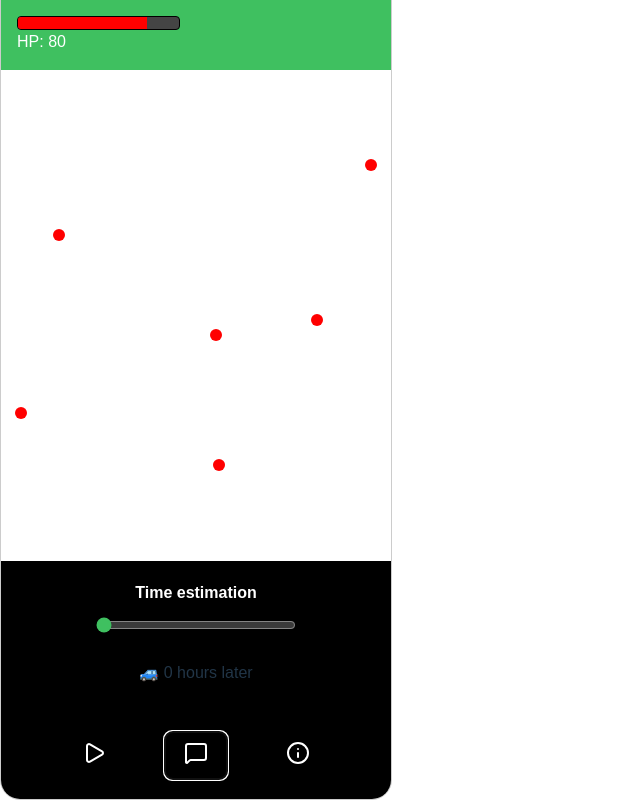
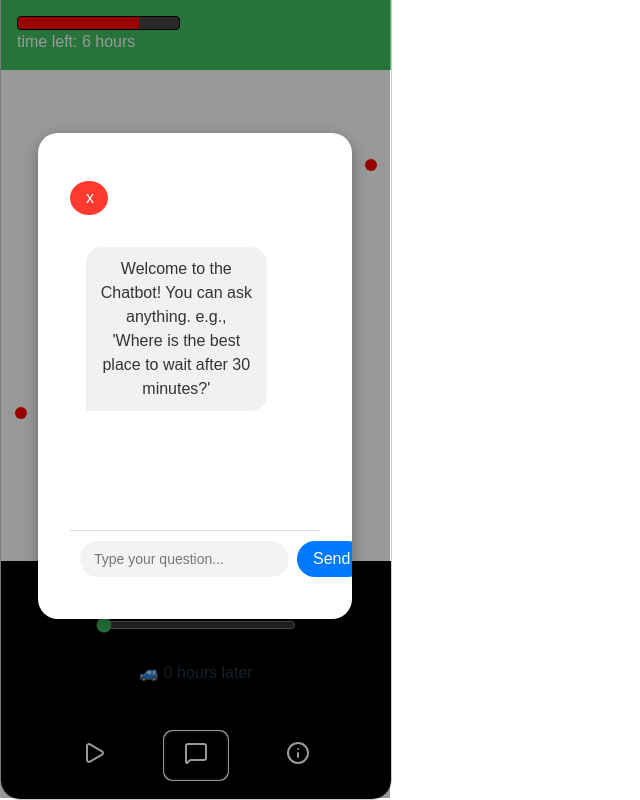
Before and after one commit to seoeunwon/restandquest, a React (Vite) app: page /main in a window 1280 px wide. Both pictures are taken after a click on the button 196 px from the left and 801 px from the top of the page. Shown: the part 46-846 px from the top of the page, without its empty margins (0-640 px from the left). Built offline with nearby package versions, Linux system fonts and the light colour scheme; the HTML template or start-up script is replaced by a standard one.

Commit message:
add features_chat + popup

```diff
--- /dev/null
+++ b/src/pages/chatbot.css
@@ -0,0 +1,85 @@
+.popup-content {
+  background: #ffffff;
+  width: 50%;
+  height: 50%;
+  max-width: 350px;
+  max-height: 500px;
+  border-radius: 20px;
+  display: flex;
+  flex-direction: column;
+  overflow: hidden;
+}
+
+.chat-messages {
+  flex: 1;
+  padding: 16px;
+  overflow-y: auto;
+  display: flex;
+  flex-direction: column;
+  gap: 10px;
+}
+
+.user-msg {
+  align-self: flex-end;
+  background: #0078ff;
+  color: white;
+  padding: 10px 14px;
+  border-radius: 16px 16px 0 16px;
+  max-width: 70%;
+}
+
+.bot-msg {
+  align-self: flex-start;
+  background: #f1f1f1;
+  color: #333;
+  padding: 10px 14px;
+  border-radius: 16px 16px 16px 0;
+  max-width: 70%;
+}
+
+.popup-content input {
+  flex: 1;
+  border: none;
+  padding: 10px 14px;
+  border-radius: 20px;
+  background: #f3f3f3;
+  outline: none;
+  font-size: 14px;
+}
+
+.popup-content > div:last-of-type {
+  display: flex;
+  padding: 10px;
+  gap: 8px;
+  background: #fff;
+  border-top: 1px solid #ddd;
+}
+
+.popup-content button {
+  border: none;
+  cursor: pointer;
+  transition: 0.2s ease;
+}
+
+/* Send 버튼 */
+.popup-content button:not(.popup-close) {
+  background: #0078ff;
+  color: white;
+  padding: 8px 16px;
+  border-radius: 20px;
+  font-weight: 500;
+}
+.popup-content button:not(.popup-close):hover {
+  background: #0060cc;
+}
+
+/* Close 버튼 */
+.popup-close {
+  width: 15%;
+  background: #ff3b30;
+  color: white;
+  border-radius: 50%;
+}
+.popup-close:hover {
+  background: #d9342b;
+}
--- /dev/null
+++ b/src/pages/chatbot.tsx
@@ -0,0 +1,55 @@
+import React, { useState, useEffect } from "react";
+import "./chatbot.css";
+
+type ChatPopupProps = {
+  onClose: () => void;
+};
+
+const ChatPopup: React.FC<ChatPopupProps> = ({ onClose }) => {
+  const [input, setInput] = useState("");
+  const [messages, setMessages] = useState<string[]>([]);
+
+  useEffect(() => {
+    setMessages([
+      "Bot: Welcome to the Chatbot! You can ask anything. e.g., 'Where is the best place to wait after 30 minutes?'",
+    ]);
+  }, []);
+
+  const handleSend = () => {
+    if (!input) return;
+    setMessages([...messages, `You: ${input}`, `Bot: work in progress...`]);
+    setInput("");
+  };
+
+  return (
+    <div className="popup-overlay" onClick={onClose}>
+      <div className="popup-content" onClick={(e) => e.stopPropagation()}>
+        <button className="popup-close" onClick={onClose}>
+          x
+        </button>
+        <div className="chat-messages">
+          {messages.map((msg, idx) => {
+            const isUser = msg.startsWith("You:");
+            return (
+              <p key={idx} className={isUser ? "user-msg" : "bot-msg"}>
+                {msg.replace("You: ", "").replace("Bot: ", "")}
+              </p>
+            );
+          })}
+        </div>
+
+        <div>
+          <input
+            type="text"
+            value={input}
+            onChange={(e) => setInput(e.target.value)}
+            placeholder="Type your question..."
+          />
+          <button onClick={handleSend}>Send</button>
+        </div>
+      </div>
+    </div>
+  );
+};
+
+export default ChatPopup;
--- a/src/pages/mainpage.css
+++ b/src/pages/mainpage.css
@@ -65,7 +65,7 @@
   font-family: "Uber Move", sans-serif;
   font-weight: bold;
 }
-.hp-bar-game {
+.time-bar-game {
   position: relative;
   width: 45%;
   height: 12px;
@@ -76,12 +76,12 @@
   overflow: hidden;
 }
 
-.hp-fill {
+.time-fill {
   height: 100%;
   background-color: #f00;
 }
 
-.hp-text {
+.time-text {
   font-family: "Uber Move", sans-serif;
 }
 
--- a/src/pages/mainpage.tsx
+++ b/src/pages/mainpage.tsx
@@ -2,18 +2,21 @@ import React, { useState } from "react";
 import { Play, Info, MessageSquare } from "lucide-react";
 import "./mainpage.css";
 import { locations } from "../jsonfile/locations";
+import Popup from "./popup";
+import ChatPopup from "./chatbot";
 
 function App() {
   const [selectedCity, setSelectedCity] = useState("City 1");
   const [sliderValue, setSliderValue] = useState(0.0);
-  const [hp, setHp] = useState(80);
-  const maxHp = 100;
+  const [showPopup, setShowPopup] = useState(false);
+  const [showChatbot, setShowChatbot] = useState(false);
+  const [time, setTime] = useState(6);
+  const maxTime = 8;
 
   const mapWidth = 350;
   const mapHeight = 300;
   const selectedCityNumber = parseInt(selectedCity.split(" ")[1]);
 
-  // 지도 좌표 변환
   const minLat = Math.min(...locations.map((l) => l.latitude));
   const maxLat = Math.max(...locations.map((l) => l.latitude));
   const minLng = Math.min(...locations.map((l) => l.longitude));
@@ -25,10 +28,16 @@ function App() {
     return { x, y };
   };
 
-  const handleInfoClick = () => {};
+  const handleInfoClick = () => {
+    setShowPopup(true);
+  };
+  const handleChatbotClick = () => {
+    setShowChatbot(true);
+  };
 
   return (
     <div className="app-container">
+      {/* Header */}
       <header className="header">
         <div className="top-bar">
           <select
@@ -47,14 +56,15 @@ function App() {
             <span className="weather">clear</span>
           </div>
         </div>
-        <div className="hp-bar-wrapper">
-          <div className="hp-bar-game">
+
+        <div className="time-bar-wrapper">
+          <div className="time-bar-game">
             <div
-              className="hp-fill"
-              style={{ width: `${(hp / maxHp) * 100}%` }}
+              className="time-fill"
+              style={{ width: `${(time / maxTime) * 100}%` }}
             />
           </div>
-          <span className="hp-text-side">HP: {hp}</span>
+          <span className="time-text-side">time left: {time} hours</span>
         </div>
       </header>
 
@@ -87,7 +97,7 @@ function App() {
         </div>
       </main>
 
-      {/* Footer: slider + HP bar + action buttons */}
+      {/* Footer */}
       <footer className="footer">
         <div className="slider-section">
           <label htmlFor="slider" className="slider-label">
@@ -96,8 +106,8 @@ function App() {
           <input
             id="slider"
             type="range"
-            min={0}
-            max={12}
+            min={0.5}
+            max={12.5}
             step={0.5}
             value={sliderValue}
             onChange={(e) => setSliderValue(parseFloat(e.target.value))}
@@ -110,7 +120,7 @@ function App() {
           <button className="action-button">
             <Play className="action-icon" />
           </button>
-          <button className="action-button">
+          <button className="action-button" onClick={handleChatbotClick}>
             <MessageSquare className="action-icon" />
           </button>
           <button className="action-button" onClick={handleInfoClick}>
@@ -118,6 +128,10 @@ function App() {
           </button>
         </div>
       </footer>
+
+      {/* Popup */}
+      {showChatbot && <ChatPopup onClose={() => setShowChatbot(false)} />}
+      {showPopup && <Popup onClose={() => setShowPopup(false)} />}
     </div>
   );
 }
```
